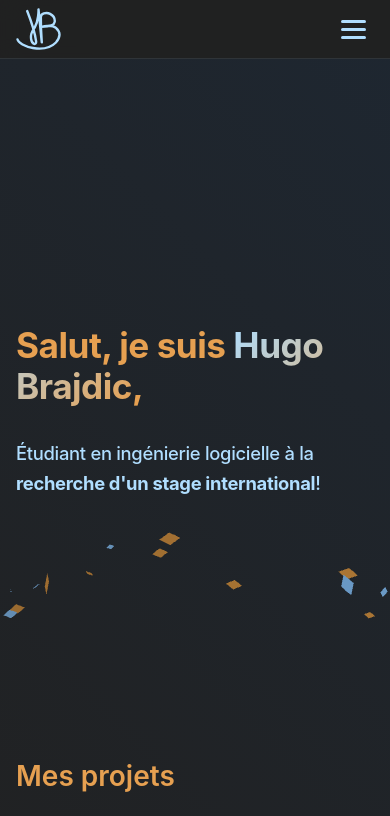
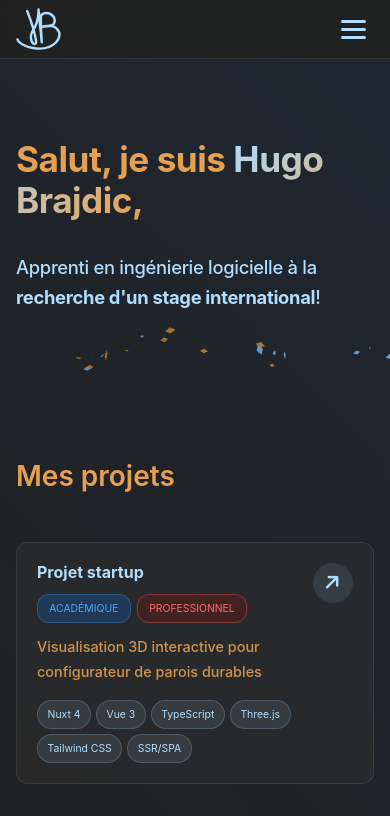
Before and after one commit to HugoBraj/hugobrajdic.fr, a React (Create React App) app: page / in a window 390 px wide. Shown: the top 816 px of the page. Built offline with nearby package versions, Linux system fonts and the light colour scheme; no server answers.

Commit message:
fix: adjust padding and min-height for responsive hero section

```diff
--- a/src/components/hero/hero.css
+++ b/src/components/hero/hero.css
@@ -169,13 +169,15 @@
 /* Responsive */
 @media screen and (max-width: 768px) {
   .hero {
-    padding: 6rem 1.5rem 2rem 1.5rem;
+    padding: 2.5rem 1.5rem 2rem 1.5rem;
+    min-height: 400px;
   }
 }
 
 @media screen and (max-width: 480px) {
   .hero {
-    padding: 6rem 1rem 2rem 1rem;
+    padding: 1.5rem 1rem 2rem 1rem;
+    min-height: 300px;
   }
 
   .hero__tooltip {
--- a/src/locales/en/translation.json
+++ b/src/locales/en/translation.json
@@ -1,7 +1,7 @@
 {
     "hero_greeting": "Hi, I am",
     "hero_name": "Hugo Brajdic",
-    "hero_subtitle": "A software engineering student on the",
+    "hero_subtitle": "An apprentice in software engineering on the",
     "hero_highlight": "hunt for an international internship",
     "hero_tooltip": "Contact me",
     "nav_projects": "Projects",
--- a/src/locales/fr/translation.json
+++ b/src/locales/fr/translation.json
@@ -1,7 +1,7 @@
 {
     "hero_greeting": "Salut, je suis",
     "hero_name": "Hugo Brajdic",
-    "hero_subtitle": "Étudiant en ingénierie logicielle à la",
+    "hero_subtitle": "Apprenti en ingénierie logicielle à la",
     "hero_highlight": "recherche d'un stage international",
     "hero_tooltip": "Me contacter",
     "nav_projects": "Projets",
```
